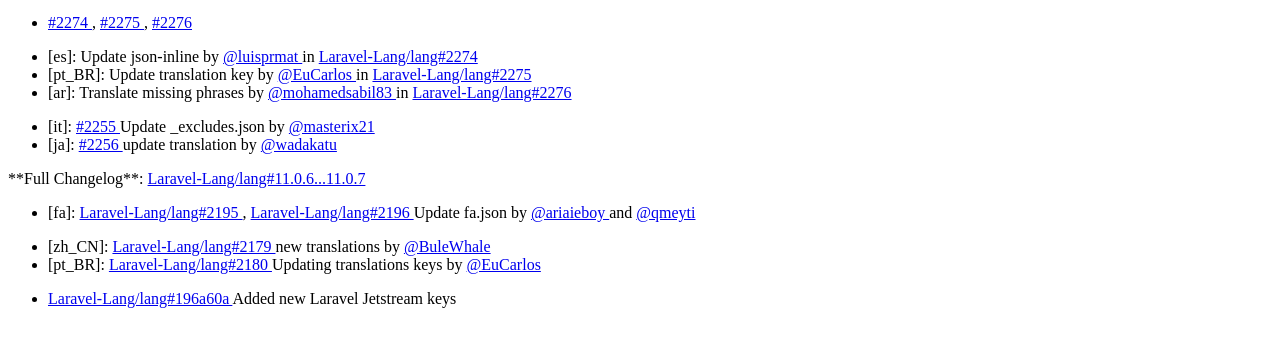
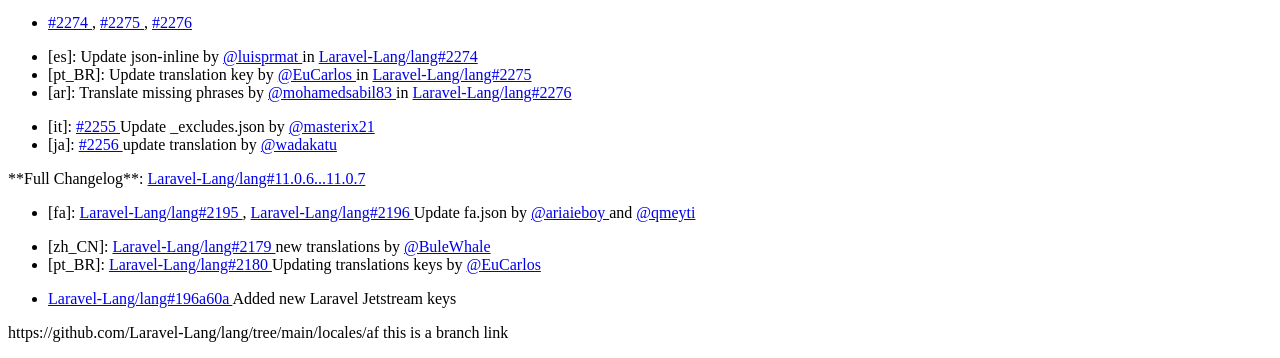
Before and after one commit to TheDragonCode/vuepress-plugin-github-linkify, a website built with Vite: page index.html in a window 1280 px wide. Shown: the part 516-874 px from the top of the page. Before the commit the page ends 840 px from the top, so only its background shows below. Built offline with nearby package versions, Linux system fonts and the light colour scheme.

Commit message:
Update index.html

```diff
--- a/index.html
+++ b/index.html
@@ -160,6 +160,10 @@
     <li>[196a60a8](https://github.com/Laravel-Lang/lang/commit/196a60a8954f1d8212e1ee373f1ecd8a06f55087) Added new Laravel Jetstream keys</li>
 </ul>
 
+<p>
+    https://github.com/Laravel-Lang/lang/tree/main/locales/af this is a branch link
+</p>
+
 <script type="module" src="/src/dev/index.ts"></script>
 </body>
 </html>
```
